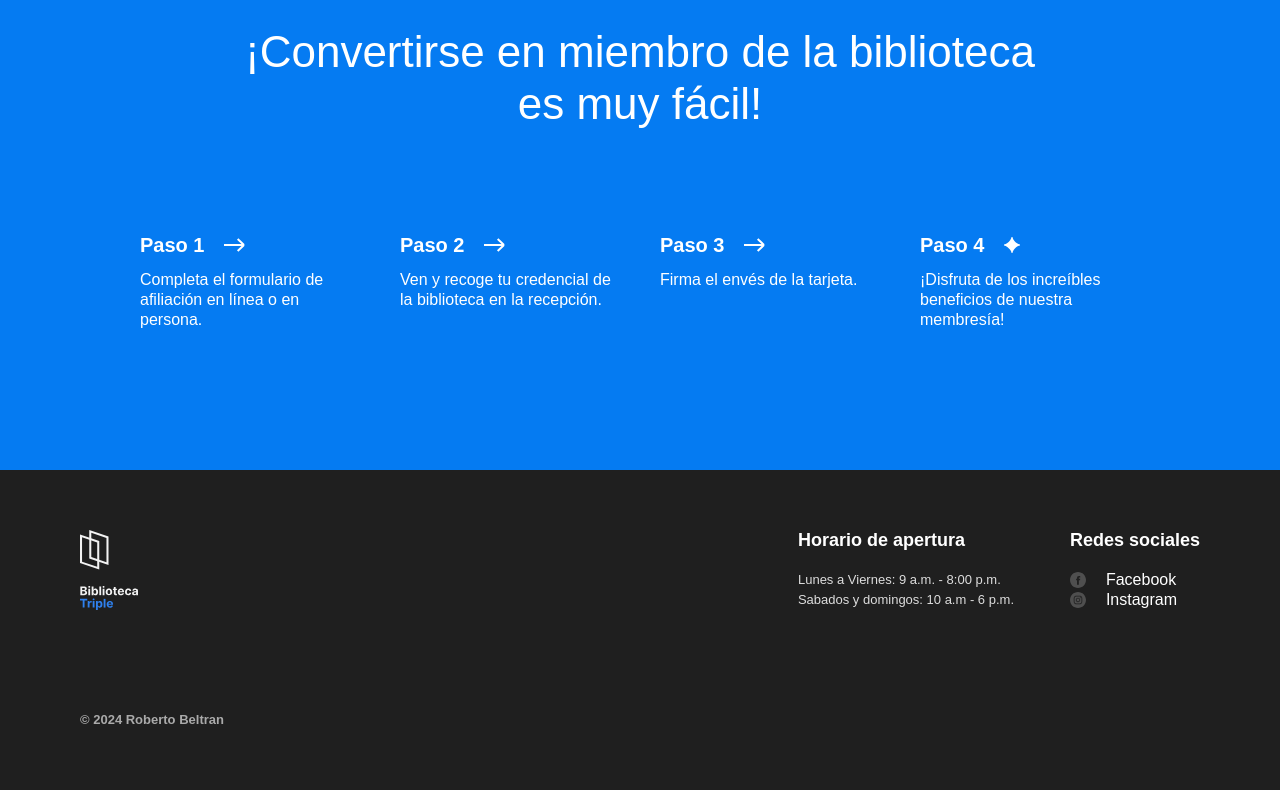
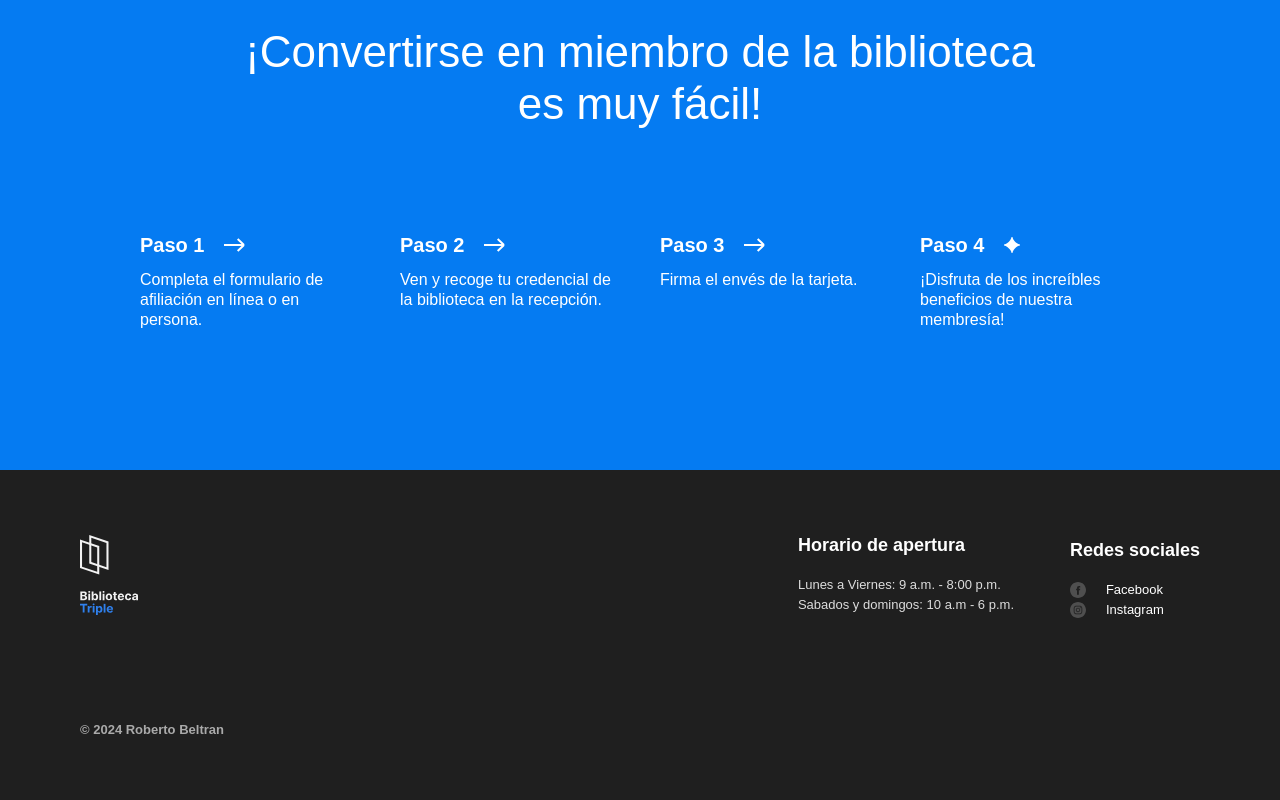
Before and after one commit to CBeltran1802/web_project_library_es, a plain HTML site: page index.html in a window 1280 px wide. Shown: the part 3012-3812 px from the top of the page. Drawn offline with Linux system fonts and the light colour scheme.

Commit message:
Error fila 204, clas=, se hace la modificacion

```diff
--- a/index.html
+++ b/index.html
@@ -191,7 +191,7 @@
     </main>
     <footer class="footer" id="contact">
       <div class="footer__columns">
-        <div class="footer__logo footer__column">
+        <div class="footer__column footer__column_content_logo">
           <img src="./images/logo_white.svg" alt="Logo" class="footer__logo">
         </div>
         <div class="footer__column footer__column_content_hours">
@@ -201,7 +201,7 @@
             <li class="footer__list-item">Sabados y domingos: 10 a.m - 6 p.m.</li>
           </ul>
         </div>
-        <div clas="footer__column footer__content_social">
+        <div class="footer__column footer__column_content_social">
           <h3 class="footer__column-heading">Redes sociales</h3>
           <ul class="footer__list">
             <li class="footer__column-link">
```
